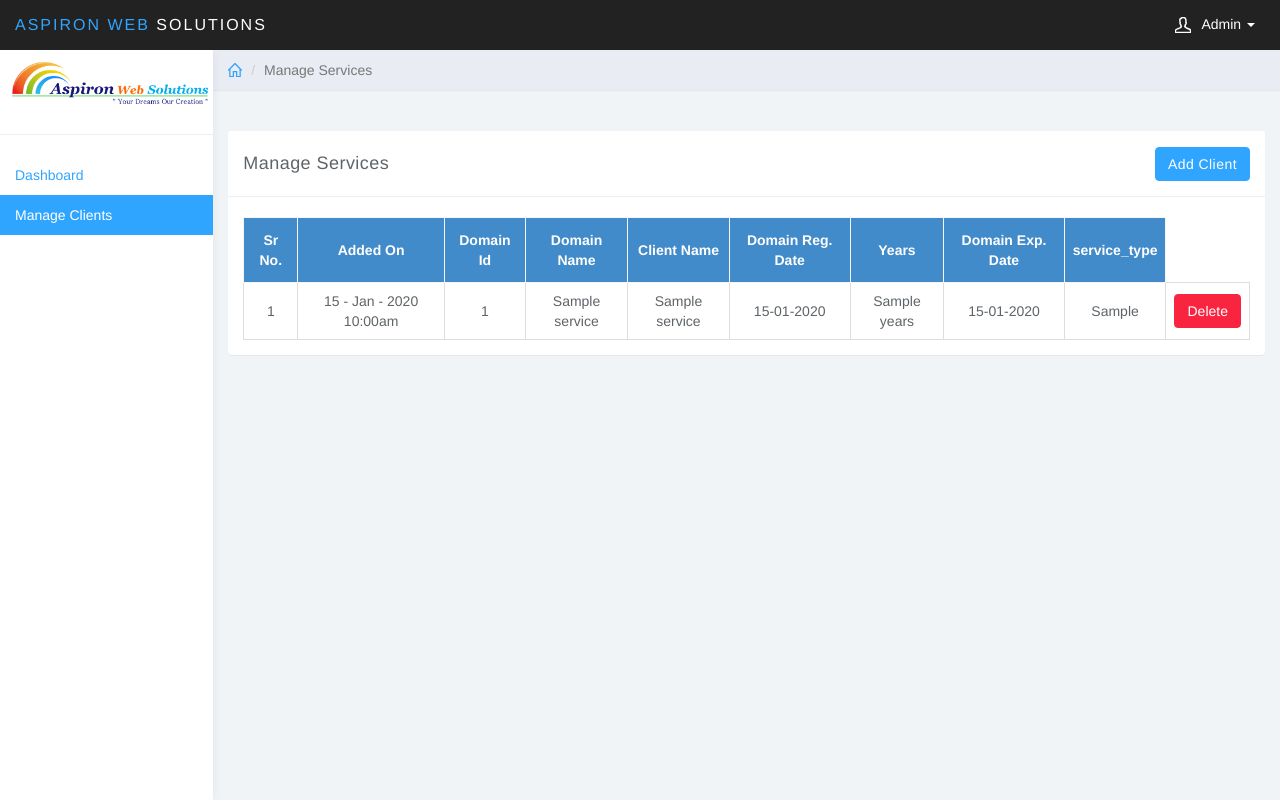
After one commit to dhaivat28/clientarea, a CodeIgniter app: template application/views/admin/manage_services.php in a window 1280 px wide. The commit adds this page. Run offline with CodeIgniter, Linux system fonts and the light colour scheme; the template is opened without the code that fills it: most values are stand-ins (such as "Sample title", 1, 10 or a date in 2020).

```diff
--- a/application/config/form_validation.php
+++ b/application/config/form_validation.php
@@ -18,18 +18,18 @@ $config = [
 
 		'add_domain'	=> [
 									[
-										'field'=>'cname',
-										'label'=>'cd_name',
+										'field'=>'client_id',
+										'label'=>'client_id',
 										'rules'=>'required|trim'
 									],
 									[
-										'field'=>'domain_field',
-										'label'=>'domain',
+										'field'=>'domain_name',
+										'label'=>'domain_name',
 										'rules'=>'required|trim'
 									],
 									[
 										'field'=>'p_date',
-										'label'=>'Purchase date',
+										'label'=>'p_date',
 										'rules'=>'required|trim'
 									],
 									[
@@ -40,7 +40,7 @@ $config = [
 									[
 										'field'=>'years',
 										'label'=>'years',
-										'rules'=>'required|trim|numeric'
+										'rules'=>'required|trim'
 									]
 
 								],
--- a/application/views/admin/dashboard.php
+++ b/application/views/admin/dashboard.php
@@ -7,7 +7,7 @@
 			<li><?= anchor("dashboard",'Dashboard',['id'=>'active']); ?></li>
 			<li><?= anchor("dashboard/manageclient",'Manage Clients'); ?></li>
 			<li><?= anchor("domainandhosting/add_domain",'Add Domains'); ?></li>
-
+			<li><?= anchor("domainandhosting/manage_services",'Manage Services'); ?></li>
 
 		</ul>
 	</div><!--/.sidebar-->
--- /dev/null
+++ b/application/views/admin/manage_services.php
@@ -0,0 +1,103 @@
+<?php include('admin_header.php') ?>
+
+	<div id="sidebar-collapse" class="col-sm-3 col-lg-2 sidebar">
+		<img src="<?php echo base_url('assets/images/logo.png'); ?>" class="main-logo" width="200"  alt=""/>
+
+		<ul class="nav menu">
+			<li role="presentation" class="divider"></li>
+			<li><?= anchor("dashboard",'Dashboard'); ?></li>
+			<li><?= anchor("dashboard/manageclient",'Manage Clients',['id'=>'active']); ?></li>
+
+		</ul>
+	</div><!--/.sidebar-->
+
+	<div class="col-sm-9 col-sm-offset-3 col-lg-10 col-lg-offset-2 main">
+		<div class="row">
+			<ol class="breadcrumb">
+				<li><a href="#"><svg class="glyph stroked home"><use xlink:href="#stroked-home"></use></svg></a></li>
+				<li class="active">Manage Services</li>
+			</ol>
+		</div><!--/.row-->
+<br />
+<div class="row">
+	<div class="col-lg-12">
+		<?php if($feedback = $this->session->flashdata('feedback')):
+			$feedback_class = $this->session->flashdata('feedback_class'); ?>
+
+			<div class="row">
+				<div class="col-lg-12">
+					<div class="alert alert-dismissible <?= $feedback_class ?>">
+					  <button type="button" class="close" data-dismiss="alert">&times;</button>
+					  <strong><?= $feedback ?></strong>
+					</div>
+				</div>
+			</div>
+			<?php endif; ?>
+	</div>
+</div>
+<br />
+		<div class="row">
+			<div class="col-lg-12">
+				<div class="panel panel-default">
+					<div class="panel-heading">
+						<div class="row">
+							<div class="col-lg-3">
+								Manage Services
+							</div>
+							<div class="col-lg-9">
+								<div class="button-box">
+											<?=anchor("dashboard/addclient",'Add Client',['class'=>'btn btn-primary']); ?>
+								</div>
+							</div>
+						</div>
+
+					</div>
+					<div class="panel-body">
+						<table class="domain-table">
+						    <thead>
+						    <tr>
+						        <th>Sr No.</th>
+								  <th>Added On</th>
+								  <th>Domain Id</th>
+								  <th>Domain Name</th>
+						        <th>Client Name</th>
+						        <th>Domain Reg. Date</th>
+								  <th>Years</th>
+						        <th>Domain Exp. Date</th>
+							    <th>service_type</th>
+						    </tr>
+						    </thead>
+							 <tbody>
+
+								 <?php
+				   	 		$count = 0;
+					 			if( count($all_services)):
+						   	foreach ($all_services as $k): ?>
+								<tr>
+									<td> <?= ++$count ?></td>
+									<td><?= date("d - M - Y h:ia",  strtotime($k->added_on));?></td>
+									<td><?= $k->domain_id ?></td>
+									<td><?= $k->domain_name ?></td>
+									<td><?= $k->client_name ?></td>
+									<td><?= date("d-m-Y", strtotime($k->p_date));?></td>
+									<td><?= $k->years ?></td>
+									<td><?= date("d-m-Y", strtotime($k->expiry_date));?></td>
+									<td><?= $key = $k->service_type ?></td>
+									<td>		<?=anchor("dashboard/delete_client/{$k->client_id}",'Delete',['class'=>'btn btn-danger']); ?>
+											</tr>
+						   <?php endforeach; ?>
+				   	<?php else: ?>
+					   <tr>
+						   <td colspan="7">No Records Found</td>
+					   </tr>
+				   <?php endif; ?>
+
+							 </tbody>
+						</table>
+					</div>
+				</div>
+			</div>
+		</div><!--/.row-->
+	</div><!--/.main-->
+
+	<?php include('admin_footer.php') ?>
```
Also changed, not shown: application/controllers/domainandhosting.php (+30 -2 lines), application/models/domainmodel.php (+29 -1 lines), application/views/admin/add_domain.php (+14 -6 lines).
